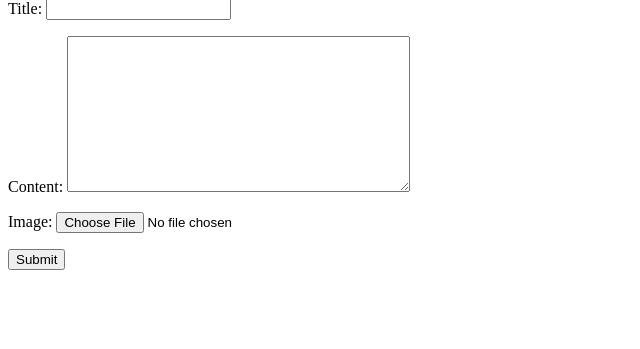
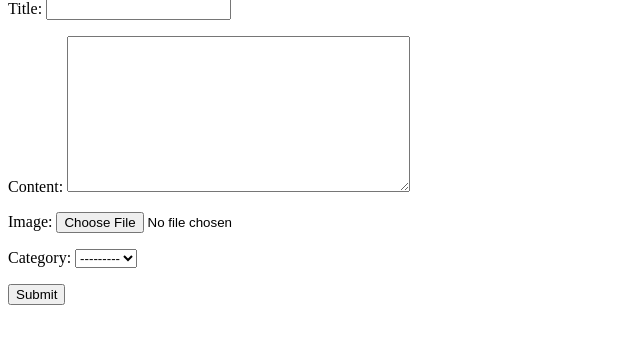
Before and after one commit to mjaszc/codeletter, a Django app: page /create-post/ in a window 1280 px wide. Shown: the part 145-494 px from the top of the page, without its empty margins (0-640 px from the left). Run offline with Django 4.2, Linux system fonts and the light colour scheme; data that the repository does not hold is empty.

Commit message:
Added search post by category (#18)

```diff
--- a/blog/admin.py
+++ b/blog/admin.py
@@ -1,6 +1,8 @@
 from django.contrib import admin
-from .models import Post, Comment
+from .models import Post, Comment, Category
 
+
+admin.site.register(Category)
 admin.site.register(Post)
 
 
--- a/blog/forms.py
+++ b/blog/forms.py
@@ -6,7 +6,7 @@ from django.contrib.auth.models import AbstractUser
 class AddPostForm(forms.ModelForm):
     class Meta:
         model = Post
-        fields = ("title", "content", "image")
+        fields = ("title", "content", "image", "category")
 
 
 class UserSettingsForm(forms.ModelForm):
--- a/blog/models.py
+++ b/blog/models.py
@@ -2,6 +2,13 @@ from django.db import models
 from django.utils.text import slugify
 from django.contrib.auth.models import User
 from django.utils.html import format_html
+
+
+class Category(models.Model):
+    name = models.CharField(max_length=50)
+
+    def __str__(self):
+        return self.name
 
 
 class Post(models.Model):
@@ -14,7 +21,10 @@ class Post(models.Model):
     pub_date = models.DateTimeField(auto_now_add=True)
     slug = models.SlugField(max_length=255, auto_created=True, blank=True)
     image = models.FileField(upload_to="images/", null=True, blank=True)
-    like = models.ManyToManyField(User, related_name="like")
+    like = models.ManyToManyField(User, related_name="like", blank=True)
+    category = models.ForeignKey(
+        Category, on_delete=models.CASCADE, default=1, blank=True
+    )
 
     def __str__(self):
         return self.title
--- a/blog/templates/blog/post_details.html
+++ b/blog/templates/blog/post_details.html
@@ -11,7 +11,10 @@
         <p>{{ post.pub_date }}</p>
         <p class="slugified-url">{{ post.slug }}</p>
         <p>{{ post.user }}</p>
-        <img src="{{ post.image.url }}" alt="" width="420px" height="240px"/>
+        <p>{{ post.category }}</p>
+        {% if post.image %}
+            <img src="{{ post.image.url }}" alt="" width="420px" height="240px"/>
+        {% endif %}
         <form action="" method="post" class="like-form">
             {% csrf_token %}
             <h3>Likes: <p class="like-count-num">{{ post.like.count }}</p>
--- a/blog/urls.py
+++ b/blog/urls.py
@@ -6,6 +6,7 @@ app_name = "blog"
 urlpatterns = [
     path("", views.homepage, name="homepage"),
     path("create-post/", views.create_post, name="create_post"),
+    path("category/<str:cat>/", views.categories, name="category"),
     path("register/", views.register_user, name="register_user"),
     path("login/", views.login_user, name="login_user"),
     path("logout/", views.logout_user, name="logout_user"),
--- a/blog/views.py
+++ b/blog/views.py
@@ -1,5 +1,5 @@
 from django.shortcuts import render, redirect, get_object_or_404
-from .models import Post
+from .models import Post, Category
 from django.http import HttpResponse
 from .forms import AddPostForm, AddCommentForm
 from django.contrib.auth.forms import UserCreationForm, PasswordChangeForm
@@ -11,15 +11,30 @@ from django.db.models import Q
 def homepage(request):
     q = request.POST.get("q") if request.POST.get("q") is not None else ""
 
-    lookup = Q(title__icontains=q) | Q(content__icontains=q)
+    lookup = (
+        Q(title__icontains=q) | Q(content__icontains=q) | Q(category__name__icontains=q)
+    )
     posts = Post.objects.filter(lookup)
 
     context = {"posts": posts}
     return render(request, "blog/homepage.html", context)
 
 
+def categories(request, cat):
+    category = Category.objects.filter(name=cat)
+    posts = Post.objects.filter(category__name=cat)
+
+    if category.exists():
+        category = category
+        posts = posts
+    else:
+        return HttpResponse("Something went wrong.")
+
+    context = {"category": category, "posts": posts}
+    return render(request, "blog/category.html", context)
+
+
 def post_details(request, slug):
-
     post = Post.objects.filter(slug=slug)
     get_post = get_object_or_404(Post, slug=slug)
 
```
Also changed, not shown: blog/templates/blog/category.html (added, +20 -0 lines), blog/tests/test_forms.py (+28 -31 lines), blog/tests/test_models.py (+8 -2 lines), blog/tests/test_views.py (+17 -12 lines), blog/migrations/0017_category_post_category.py (added), blog/migrations/0018_alter_category_name.py (added), blog/migrations/0019_alter_post_category.py (added), blog/migrations/0020_alter_post_category.py (added), blog/migrations/0021_alter_post_category.py (added), blog/migrations/0022_alter_post_category.py (added), blog/migrations/0023_alter_post_category_alter_post_like.py (added), blog/migrations/0024_alter_post_category.py (added).
